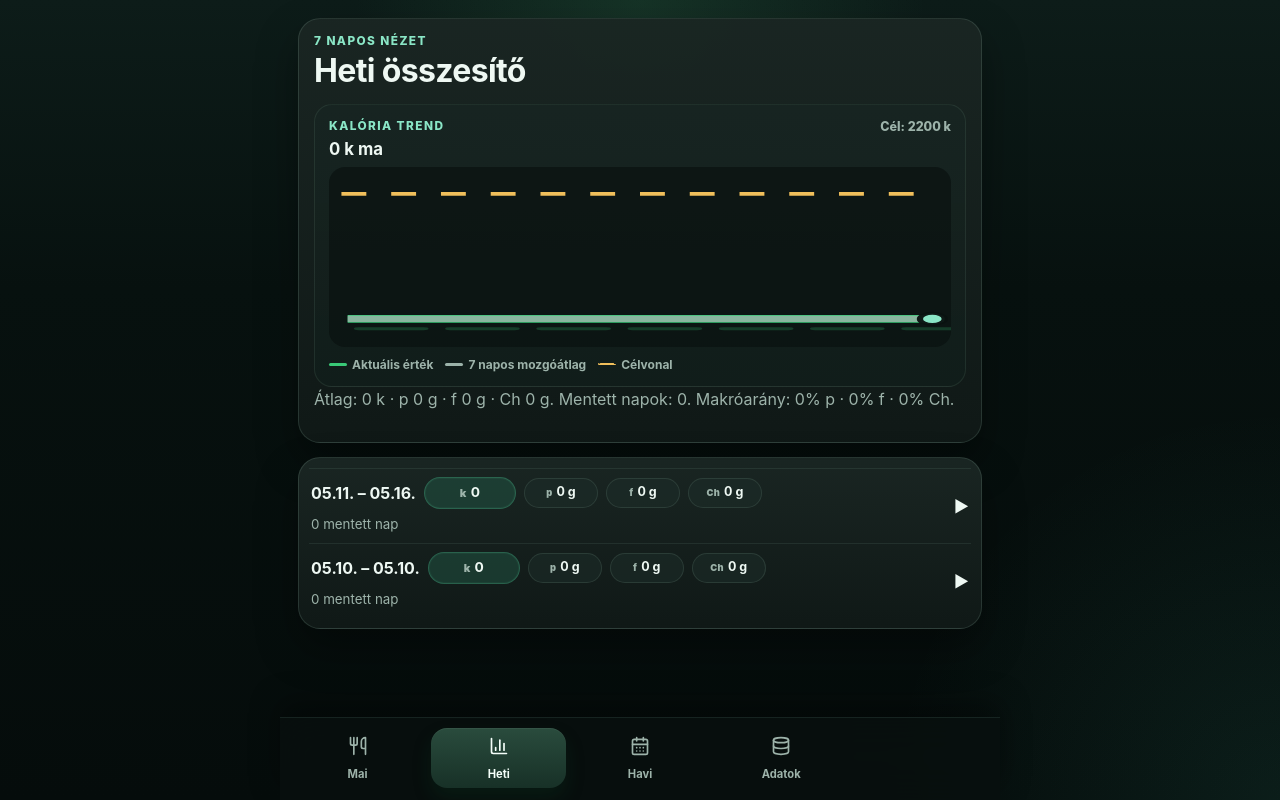
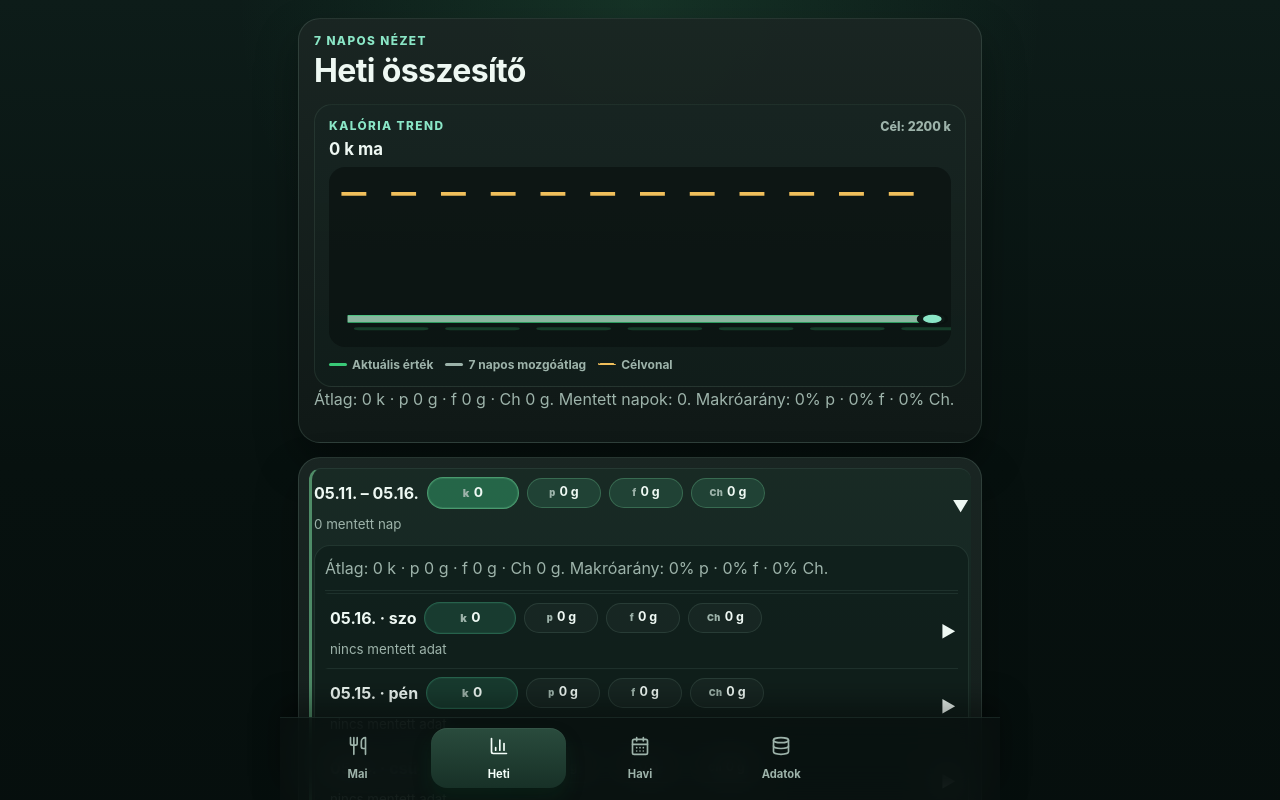
Before and after one commit to tonetttoman/makro-app, a React (Vite) app: page / in a window 1280 px wide. Both pictures are taken after a click on the button "Heti". Shown: the top 800 px of the page. Built offline with nearby package versions, Linux system fonts and the light colour scheme.

Commit message:
open latest week by default and highlight active rows

```diff
--- a/src/components/StatsView.jsx
+++ b/src/components/StatsView.jsx
@@ -1,4 +1,4 @@
-import { useState } from "react";
+import { useMemo, useState } from "react";
 import { averageTotals, calculateEntry, calculateMacroRatio, calculateTotals, movingAverage } from "../lib/calculations";
 import { formatShortDate, getRangeKeys, toDateKey } from "../lib/dates";
 import { dailyEntryChipStyles } from "./DailyEntryList";
@@ -160,10 +160,15 @@ const listPanelStyle = {
   marginBottom: "12px"
 };
 
-const listRowStyle = {
+function getListRowStyle(isActive = false) {
+  return {
     borderTop: "1px solid rgba(135, 175, 157, 0.12)",
-  padding: "8px 2px"
+    padding: "8px 2px",
+    borderLeft: isActive ? "3px solid rgba(134, 239, 172, 0.5)" : "3px solid transparent",
+    background: isActive ? "rgba(24, 70, 51, 0.18)" : "transparent",
+    borderRadius: isActive ? "12px" : 0
   };
+}
 
 const rowButtonStyle = {
   width: "100%",
@@ -193,15 +198,17 @@ const titleAndChipsStyle = {
   minWidth: 0
 };
 
-const openDetailStyle = {
+function getOpenDetailStyle(isActive = false) {
+  return {
     display: "grid",
     gap: "10px",
     marginTop: "10px",
     padding: "10px",
-  border: "1px solid rgba(135, 175, 157, 0.15)",
+    border: isActive ? "1px solid rgba(134, 239, 172, 0.22)" : "1px solid rgba(135, 175, 157, 0.15)",
     borderRadius: "16px",
-  background: "rgba(10, 24, 21, 0.45)"
+    background: isActive ? "rgba(12, 45, 33, 0.58)" : "rgba(10, 24, 21, 0.45)"
   };
+}
 
 const nestedListStyle = {
   display: "grid",
@@ -314,12 +321,12 @@ function DaySummaryRow({ row, isOpen, onToggle, onLoadToToday, foods }) {
   const ratio = calculateMacroRatio(row);
 
   return (
-    <div style={listRowStyle}>
+    <div style={getListRowStyle(isOpen)}>
       <button style={rowButtonStyle} type="button" onClick={onToggle} aria-expanded={isOpen}>
         <span style={rowTitleStyle}>
           <span style={titleAndChipsStyle}>
             <strong>{formatDateWithDay(row.dateKey)}</strong>
-            <MacroChips totals={row} />
+            <MacroChips totals={row} active={isOpen} />
           </span>
           <small className="muted">{row.status}</small>
         </span>
@@ -327,7 +334,7 @@ function DaySummaryRow({ row, isOpen, onToggle, onLoadToToday, foods }) {
       </button>
 
       {isOpen && (
-        <div style={openDetailStyle}>
+        <div style={getOpenDetailStyle(true)}>
           <p className="muted" style={{ margin: 0 }}>
             Makróarány: {Math.round(ratio.protein)}% p · {Math.round(ratio.fat)}% f · {Math.round(ratio.carbs)}% Ch
           </p>
@@ -351,12 +358,12 @@ function DaySummaryRow({ row, isOpen, onToggle, onLoadToToday, foods }) {
 
 function WeekSummaryCard({ group, isOpen, openDays, onToggle, onToggleDay, onLoadToToday, foods, showDailyDetails = true }) {
   return (
-    <div style={listRowStyle}>
+    <div style={getListRowStyle(isOpen)}>
       <button style={rowButtonStyle} type="button" onClick={onToggle} aria-expanded={isOpen}>
         <span style={rowTitleStyle}>
           <span style={titleAndChipsStyle}>
             <strong>{group.label}</strong>
-            <MacroChips totals={group.total} />
+            <MacroChips totals={group.total} active={isOpen} />
           </span>
           <small className="muted">{group.loggedRows.length} mentett nap</small>
         </span>
@@ -364,7 +371,7 @@ function WeekSummaryCard({ group, isOpen, openDays, onToggle, onToggleDay, onLoa
       </button>
 
       {isOpen && showDailyDetails && (
-        <div style={openDetailStyle}>
+        <div style={getOpenDetailStyle(false)}>
           <p className="muted" style={{ margin: 0 }}>
             Átlag: {formatMacroLine(group.average)}. Makróarány: {Math.round(group.ratio.protein)}% p ·{" "}
             {Math.round(group.ratio.fat)}% f · {Math.round(group.ratio.carbs)}% Ch.
@@ -388,7 +395,7 @@ function WeekSummaryCard({ group, isOpen, openDays, onToggle, onToggleDay, onLoa
 }
 
 export function StatsView({ diary, dailyLogs, foods, targets, days, title, onLoadToToday }) {
-  const [openGroups, setOpenGroups] = useState({});
+  const [openGroups, setOpenGroups] = useState(null);
   const [openDays, setOpenDays] = useState({});
   const keys = getRangeKeys(days);
   const rows = keys.map((dateKey) => buildDayRow({ dateKey, diary, dailyLogs, foods }));
@@ -397,9 +404,14 @@ export function StatsView({ diary, dailyLogs, foods, targets, days, title, onLoa
   const ratio = calculateMacroRatio(average);
   const weekGroups = buildWeekGroups(rows);
   const isMonthlyView = days > 7;
+  const defaultOpenGroups = useMemo(() => (weekGroups[0] ? { [weekGroups[0].id]: true } : {}), [weekGroups]);
+  const visibleOpenGroups = openGroups ?? defaultOpenGroups;
 
   function toggleGroup(groupId) {
-    setOpenGroups((current) => ({ ...current, [groupId]: !current[groupId] }));
+    setOpenGroups((current) => {
+      const base = current ?? defaultOpenGroups;
+      return { ...base, [groupId]: !base[groupId] };
+    });
   }
 
   function toggleDay(dateKey) {
@@ -423,7 +435,7 @@ export function StatsView({ diary, dailyLogs, foods, targets, days, title, onLoa
           <WeekSummaryCard
             key={group.id}
             group={group}
-            isOpen={Boolean(openGroups[group.id])}
+            isOpen={Boolean(visibleOpenGroups[group.id])}
             openDays={openDays}
             onToggle={() => toggleGroup(group.id)}
             onToggleDay={toggleDay}
```
Lines whose indentation alone changed are shown as unchanged.
